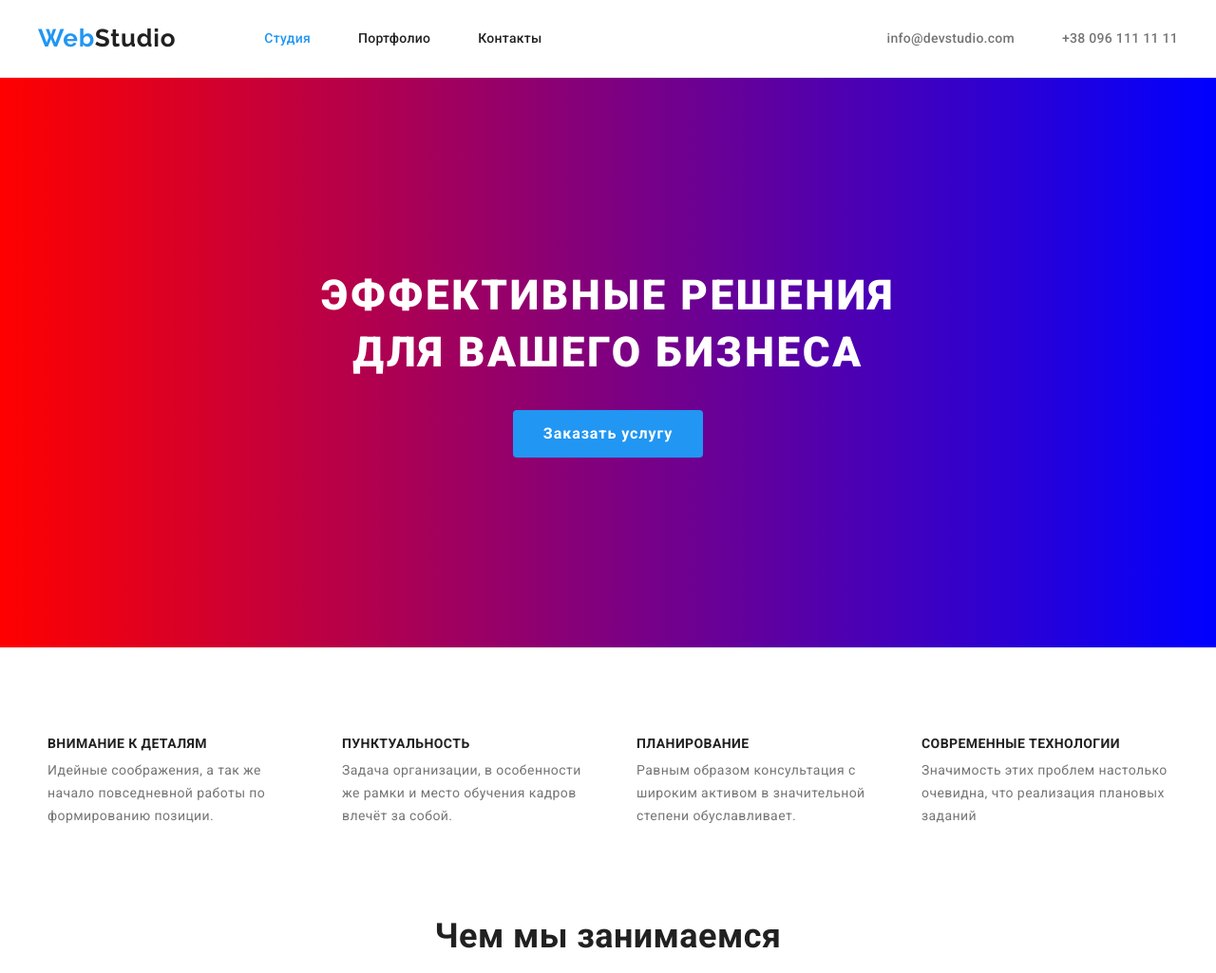
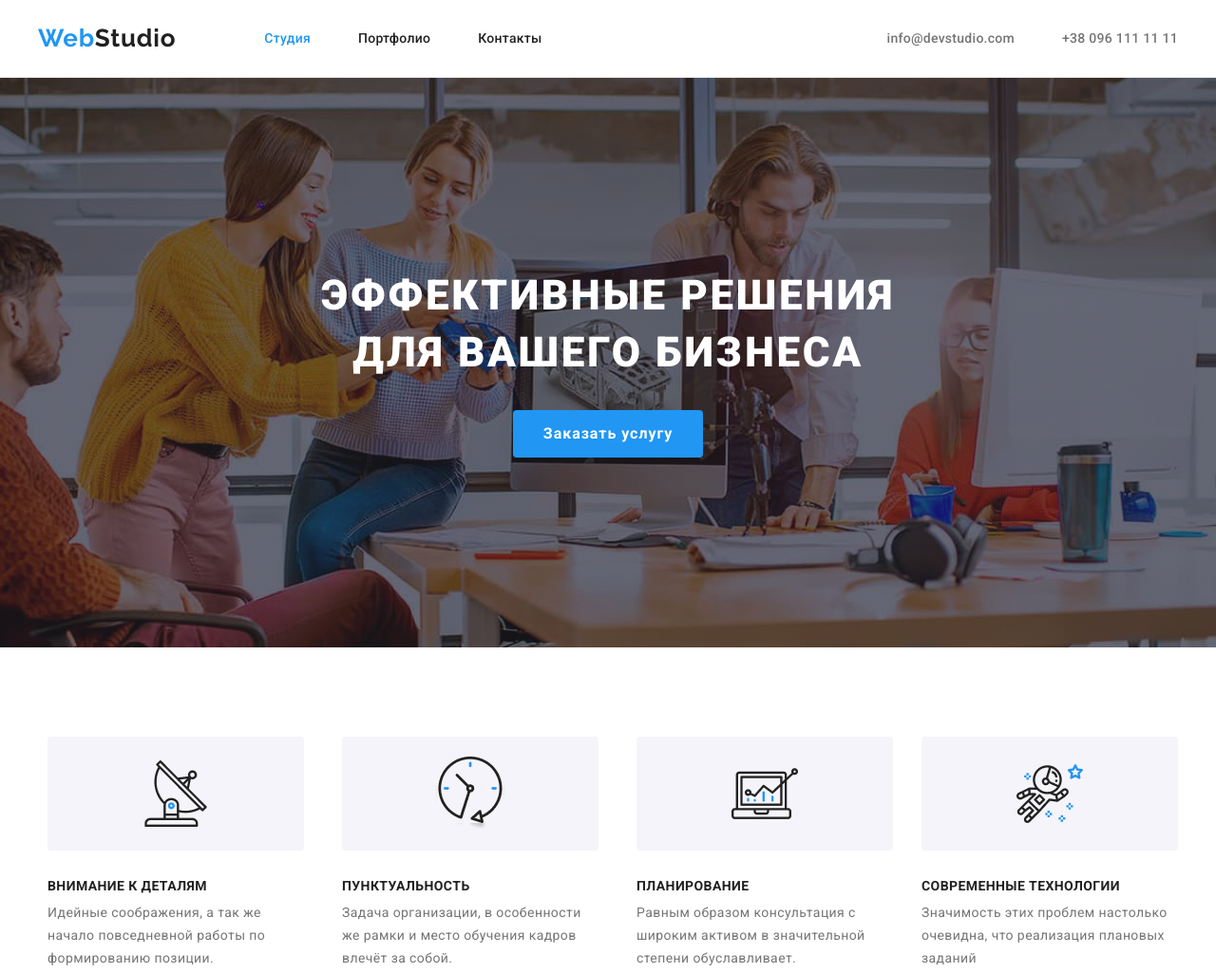
Before and after one commit to MiniailoV/goit-markup-hw-04, a plain HTML site: page index.html in a window 1280 px wide. Shown: the top 1025 px of the page at 95% size. Drawn offline with nearby package versions, Linux system fonts and the light colour scheme.

Commit message:
items-before

```diff
--- a/index.html
+++ b/index.html
@@ -52,22 +52,22 @@
                 <h2 class="visually-hidden">ОСОБЕННОСТИ</h2>
                 <!--Скрыть через CSS-->
                 <ul class="list pcls-section-list">
-                    <li class="pcls-item">
+                    <li class="pcls-item icon-antenna">
                         <h3 class="pcls-section-title">Внимание к деталям</h3>
                         <p class="pcls-section-post">Идейные соображения, а так же начало повседневной работы по формированию
                             позиции.</p>
                     </li>
-                    <li class="pcls-item">
+                    <li class="pcls-item icon-clock">
                         <h3 class="pcls-section-title">Пунктуальность</h3>
                         <p class="pcls-section-post">Задача организации, в особенности же рамки и место обучения кадров влечёт за
                             собой.</p>
                     </li>
-                    <li class="pcls-item">
+                    <li class="pcls-item icon-comp">
                         <h3 class="pcls-section-title">Планирование</h3>
                         <p class="pcls-section-post"> Равным образом консультация с широким активом в значительной степени
                             обуславливает.</p>
                     </li>
-                    <li class="pcls-item">
+                    <li class="pcls-item icon-astronaut">
                         <h3 class="pcls-section-title">Современные технологии</h3>
                         <p class="pcls-section-post">Значимость этих проблем настолько очевидна, что реализация плановых заданий</p>
                     </li>
--- a/styles/styles.css
+++ b/styles/styles.css
@@ -141,6 +141,19 @@ img {
   padding-bottom: 200px;
   text-align: center; /*ВЫРАВНИВАЕТ КНОПКУ ПО ЦЕНТРУ*/
 }
+/********HERO-OVERLAY**********/
+.overlay {
+  max-width: 1600px;
+  min-height: 600px;
+  margin-left: auto;
+  margin-right: auto;
+  background-image: linear-gradient(to right, rgba(47, 48, 58, 0.4), rgba(47, 48, 58, 0.4)),
+    url(../images/hero-img.jpg);
+  background-color: var(--bcg-footer-heroes-color);
+  background-repeat: no-repeat;
+  background-position: center;
+  background-size: cover;
+}
 .hero-title {
   font-weight: 900;
   font-size: 44px;
@@ -177,10 +190,43 @@ img {
   display: flex;
   justify-content: center;
 }
+
 .pcls-item:not(:last-child) {
   margin-right: 30px;
   margin-left: auto;
 }
+
+.pcls-item::before {
+  display: block;
+  content: '';
+  height: 120px;
+  /* outline: 1px solid black; */
+  /* background-image: url(../images/antenna1.png); */
+  /* background-size: contain; */
+  background-repeat: no-repeat;
+  background-position: center;
+  background-color: var(--bcg-ourteam-color);
+  border-radius: 4px;
+  margin-bottom: 30px;
+}
+
+/* .pcls-item:nth-child(2)::before {
+  background-image: url(../images/clock1.png);
+} */
+
+.pcls-item.icon-antenna::before {
+  background-image: url(../images/antenna1.png);
+}
+.pcls-item.icon-clock::before {
+  background-image: url(../images/clock1.png);
+}
+.pcls-item.icon-comp::before {
+  background-image: url(../images/comp.png);
+}
+.pcls-item.icon-astronaut::before {
+  background-image: url(../images/astronaut.png);
+}
+
 /*------WHAT WE DO SCTN & OUR TEAM-------*/
 .wwd-section-title,
 .team-section-title-head {
@@ -340,16 +386,3 @@ img {
   border-left: 1px solid #eeeeee;
   padding: 20px 24px;
 }
-/********OVERLAY**********/
-.overlay {
-  max-width: 1600px;
-  min-height: 600px;
-  margin-left: auto;
-  margin-right: auto;
-  background-image: linear-gradient(to right, red, blue);
-  /* background-image: url(../images/hero-img.jpg);
-  background-repeat: no-repeat;
-  background-position: center;
-  background-size: cover;
-  outline: 1px solid red; */
-}
```
Also changed, not shown: styles/bb.css (+31 -0 lines), images/antenna1.png (added), images/astronaut.png (added), images/clock1.png (added), images/comp.png (added).
